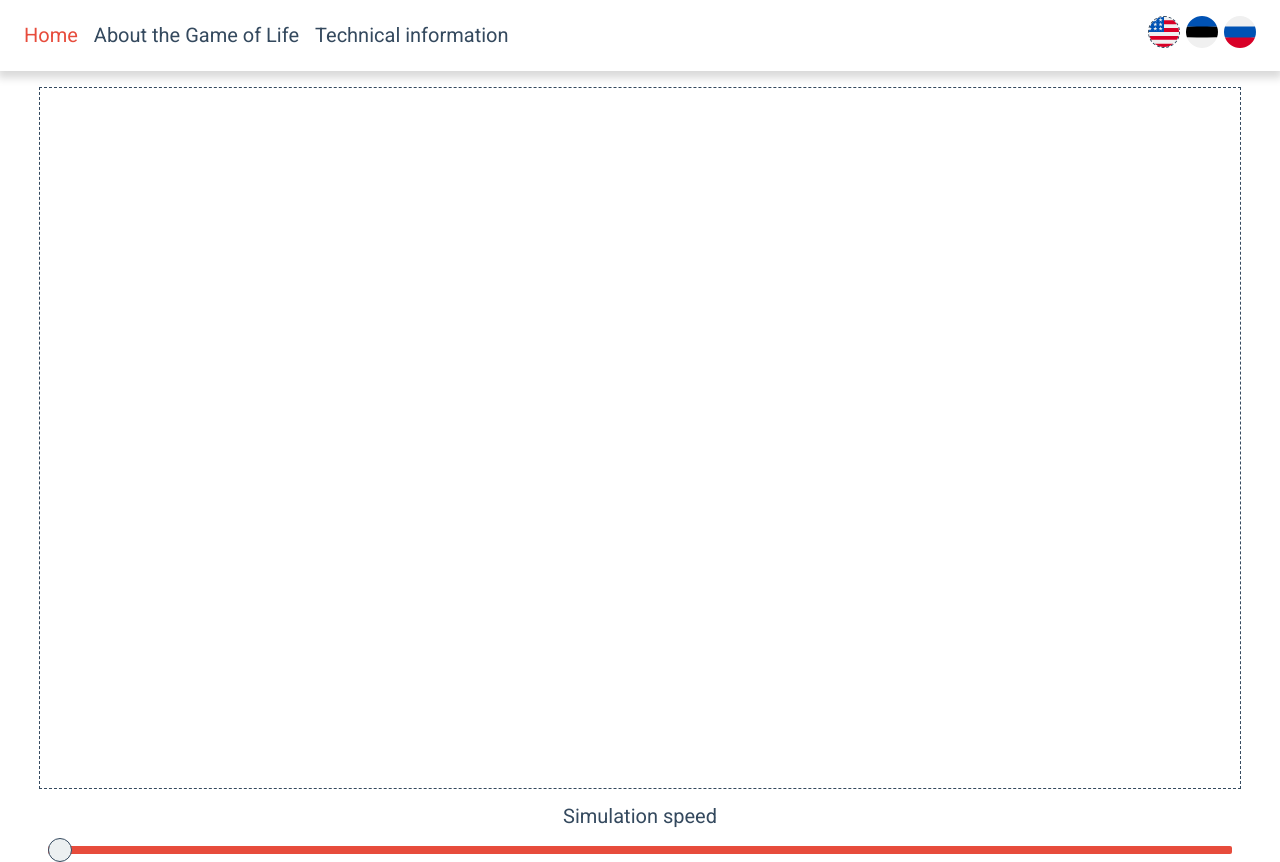
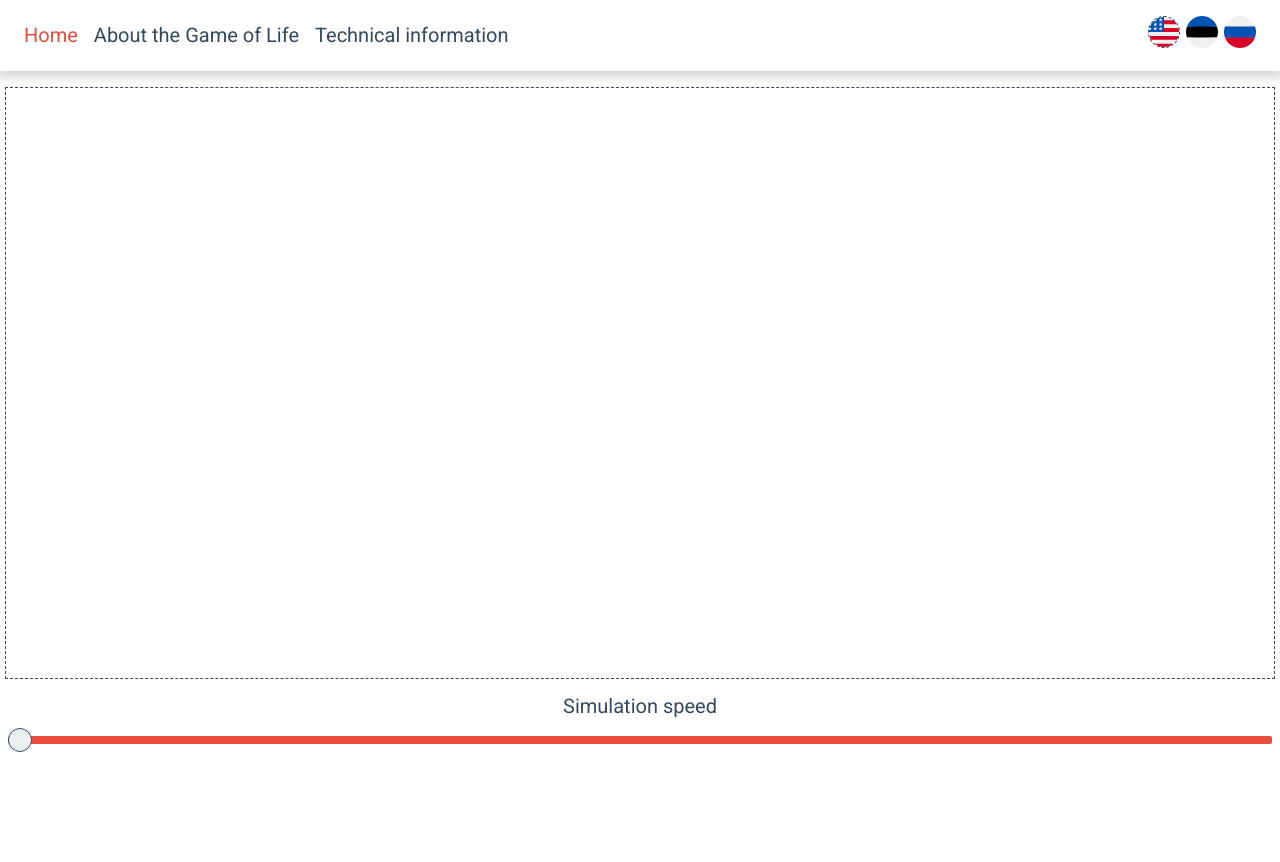
Before and after one commit to verrev/cybercube-gol, a React app: page / in a window 1280 px wide. After the commit the page ends 800 px from the top, so only its background shows below. Built offline with nearby package versions, Linux system fonts and the light colour scheme.

Commit message:
Improved page layout

```diff
--- a/package.json
+++ b/package.json
@@ -21,6 +21,7 @@
   },
   "devDependencies": {
     "@babel/core": "^7.8.6",
+    "@babel/plugin-proposal-class-properties": "^7.8.3",
     "@babel/preset-env": "^7.8.6",
     "@babel/preset-react": "^7.8.3",
     "babel-eslint": "^10.1.0",
--- a/src/assets/index.sass
+++ b/src/assets/index.sass
@@ -3,7 +3,8 @@
 @import './var.sass'
 
 html,
-body
+body,
+#root
   height: 100%
 
 html
@@ -12,6 +13,8 @@ html
 body
   font-family: 'Roboto', sans-serif
   color: $color-primary
+  margin: 0
+  padding: 0
 
 p
   font-size: 1rem
@@ -27,3 +30,7 @@ h5
   font-size: 1.46rem
 h6
   font-size: 1.33rem
+
+#root
+  display: flex
+  flex-direction: column
--- a/src/assets/styles/blocks/game-board.sass
+++ b/src/assets/styles/blocks/canvas.sass
@@ -1,7 +1,9 @@
-.game-board
+.canvas
+  flex: 1
   display: flex
   justify-content: center
+  margin: 0 8px
 
-  &__canvas
+  &__element
     border: 1px dashed
     cursor: crosshair
--- a/src/assets/styles/blocks/menu.sass
+++ b/src/assets/styles/blocks/menu.sass
@@ -1,6 +1,7 @@
 @import '../../var.sass'
 
 .menu
+  flex: 0
   display: flex
   justify-content: space-between
   padding: 16px
--- a/src/assets/styles/blocks/settings.sass
+++ b/src/assets/styles/blocks/settings.sass
@@ -1,9 +1,10 @@
 @import '../../var.sass'
 
 .settings
+  flex: 0
   display: flex
   flex-direction: column
-  margin: 16px 48px 96px 48px
+  margin: 16px 8px 56px 8px
   text-align: center
 
   &__fps
--- /dev/null
+++ b/src/components/Canvas/index.js
@@ -0,0 +1,19 @@
+import React from "react";
+import PropTypes from "prop-types";
+import "assets/styles/blocks/canvas.sass";
+
+const propTypes = {
+  setCanvasRef: PropTypes.func.isRequired,
+  setCanvasWrapperRef: PropTypes.func.isRequired,
+  onClick: PropTypes.func.isRequired
+};
+
+const Canvas = ({ setCanvasRef, setCanvasWrapperRef, onClick }) => (
+  <div className="canvas" ref={setCanvasWrapperRef}>
+    <canvas className="canvas__element" ref={setCanvasRef} onClick={onClick} />
+  </div>
+);
+
+Canvas.propTypes = propTypes;
+
+export default Canvas;
--- a/src/components/GameBoard/index.js
+++ /dev/null
@@ -1,26 +0,0 @@
-import React from "react";
-import PropTypes from "prop-types";
-import "assets/styles/blocks/game-board.sass";
-
-const propTypes = {
-  setCanvasRef: PropTypes.func.isRequired,
-  canvasWidth: PropTypes.number.isRequired,
-  canvasHeight: PropTypes.number.isRequired,
-  onClick: PropTypes.func.isRequired
-};
-
-const Canvas = ({ setCanvasRef, canvasWidth, canvasHeight, onClick }) => (
-  <div className="game-board">
-    <canvas
-      className="game-board__canvas"
-      ref={setCanvasRef}
-      width={canvasWidth}
-      height={canvasHeight}
-      onClick={onClick}
-    />
-  </div>
-);
-
-Canvas.propTypes = propTypes;
-
-export default Canvas;
--- a/src/containers/CanvasContainer.js
+++ b/src/containers/CanvasContainer.js
@@ -1,71 +1,58 @@
 import React, { Component, createRef } from "react";
 import PropTypes from "prop-types";
-import GameBoard from "components/GameBoard";
+import Canvas from "components/Canvas";
 import {
   initializeGameState,
   addLivingCells,
   updateGameState,
-  drawGameStateToCanvas,
-  getCanvasDimensions
+  drawGameStateToCanvas
 } from "utils/gameOfLifeHelpers";
 
 const propTypes = {
-  fps: PropTypes.number.isRequired,
-  screenDimensions: PropTypes.object.isRequired
+  fps: PropTypes.number.isRequired
 };
 
-class GameBoardContainer extends Component {
+class CanvasContainer extends Component {
+  static CELL_SIZE = 10;
+
   constructor(props) {
     super(props);
 
-    this.state = {
-      ...getCanvasDimensions(props.screenDimensions),
-      cellSize: 10
-    };
-
     this.canvasRef = createRef();
+    this.canvasWrapperRef = createRef();
     this.canvasContext = null;
     this.previousTickTime = performance.now();
     this.isRunning = true;
 
     this.setCanvasRef = this.setCanvasRef.bind(this);
+    this.setCanvasWrapperRef = this.setCanvasWrapperRef.bind(this);
     this.tick = this.tick.bind(this);
     this.onClick = this.onClick.bind(this);
+    this.onResize = this.onResize.bind(this);
   }
 
   componentDidMount() {
-    this.gameState = initializeGameState(this.state);
+    this.canvasContext = this.canvasRef.getContext("2d");
+    this.canvasRef.onselectstart = () => false;
+    this.onResize();
     requestAnimationFrame(this.tick);
+    addEventListener("resize", this.onResize);
+  }
+
+  onResize() {
+    this.canvasRef.removeAttribute("width");
+    this.canvasRef.removeAttribute("height");
+    this.canvasRef.setAttribute("width", this.canvasWrapperRef.clientWidth);
+    this.canvasRef.setAttribute("height", this.canvasWrapperRef.clientHeight);
+    this.gameState = initializeGameState(
+      this.canvasWrapperRef.clientWidth,
+      this.canvasWrapperRef.clientHeight,
+      CanvasContainer.CELL_SIZE
+    );
   }
 
   componentWillUnmount() {
     this.isRunning = false;
-  }
-
-  componentDidUpdate(prevProps, prevState) {
-    const {
-      canvasWidth: prevCanvasWidth,
-      canvasHeight: prevCanvasHeight,
-      cellSize: prevCellSize
-    } = prevState;
-    const { canvasWidth, canvasHeight, cellSize } = this.state;
-    const { screenDimensions: prevScreenDimensions } = prevProps;
-    const { screenDimensions } = this.props;
-
-    if (prevScreenDimensions !== screenDimensions) {
-      this.setState({
-        ...getCanvasDimensions(screenDimensions)
-      });
-    }
-
-    if (
-      prevCanvasWidth !== canvasWidth ||
-      prevCanvasHeight !== canvasHeight ||
-      prevCellSize !== cellSize
-    ) {
-      this.initializeCanvas();
-      this.gameState = initializeGameState(this.state);
-    }
   }
 
   setCanvasRef(canvasRef) {
@@ -73,16 +60,13 @@ class GameBoardContainer extends Component {
       return;
     }
     this.canvasRef = canvasRef;
-    this.initializeCanvas();
   }
 
-  initializeCanvas() {
-    this.canvasContext = this.canvasRef.getContext("2d");
-    this.canvasContext.setTransform(1, 0, 0, 1, 0, 0);
-    this.canvasContext.scale(2, 2);
-    this.canvasRef.style.width = `${this.state.canvasWidth}px`;
-    this.canvasRef.style.height = `${this.state.canvasHeight}px`;
-    this.canvasRef.onselectstart = () => false;
+  setCanvasWrapperRef(canvasWrapperRef) {
+    if (!this.isRunning) {
+      return;
+    }
+    this.canvasWrapperRef = canvasWrapperRef;
   }
 
   tick(currentTickTime) {
@@ -98,37 +82,36 @@ class GameBoardContainer extends Component {
         this.canvasRef,
         this.canvasContext,
         this.gameState,
-        this.state.cellSize
+        CanvasContainer.CELL_SIZE
       );
       updateGameState(this.gameState);
     }
   }
 
   onClick(clickEvent) {
-    const {
-      gameState,
-      canvasRef,
-      canvasContext,
-      state: { cellSize }
-    } = this;
-    addLivingCells(gameState, cellSize, clickEvent, canvasRef);
+    const { gameState, canvasRef, canvasContext } = this;
+    addLivingCells(gameState, CanvasContainer.CELL_SIZE, clickEvent, canvasRef);
     requestAnimationFrame(() =>
-      drawGameStateToCanvas(canvasRef, canvasContext, gameState, cellSize)
+      drawGameStateToCanvas(
+        canvasRef,
+        canvasContext,
+        gameState,
+        CanvasContainer.CELL_SIZE
+      )
     );
   }
 
   render() {
     return (
-      <GameBoard
+      <Canvas
         setCanvasRef={this.setCanvasRef}
-        canvasWidth={this.state.canvasWidth * 2}
-        canvasHeight={this.state.canvasHeight * 2}
+        setCanvasWrapperRef={this.setCanvasWrapperRef}
         onClick={this.onClick}
       />
     );
   }
 }
 
-GameBoardContainer.propTypes = propTypes;
+CanvasContainer.propTypes = propTypes;
 
-export default GameBoardContainer;
+export default CanvasContainer;
--- a/src/containers/GameOfLifeContainer.js
+++ b/src/containers/GameOfLifeContainer.js
@@ -1,29 +1,13 @@
-import React, { useState, useCallback, useEffect } from "react";
+import React, { useState } from "react";
 import CanvasContainer from "containers/CanvasContainer";
 import SettingsContainer from "containers/SettingsContainer";
 
 const GameOfLifeContainer = () => {
   const [fps, setFps] = useState(1);
 
-  const [screenDimensions, setScreenDimensions] = useState({
-    width: window.innerWidth,
-    height: window.innerHeight
-  });
-
-  const onResize = useCallback(
-    ({ target: { innerWidth: width, innerHeight: height } }) =>
-      setScreenDimensions({ width, height }),
-    [setScreenDimensions]
-  );
-
-  useEffect(() => {
-    addEventListener("resize", onResize);
-    return () => removeEventListener("resize", onResize);
-  }, []);
-
   return (
     <>
-      <CanvasContainer screenDimensions={screenDimensions} fps={fps} />
+      <CanvasContainer fps={fps} />
       <SettingsContainer fps={fps} setFps={setFps} />
     </>
   );
--- a/src/utils/gameOfLifeHelpers.js
+++ b/src/utils/gameOfLifeHelpers.js
@@ -1,11 +1,7 @@
-export const initializeGameState = ({
-  canvasWidth,
-  canvasHeight,
-  cellSize
-}) => {
+export const initializeGameState = (canvasWidth, canvasHeight, cellSize) => {
   const gameState = [];
-  const columnCount = canvasWidth / cellSize;
-  const rowCount = canvasHeight / cellSize;
+  const columnCount = (canvasWidth - (canvasWidth % cellSize)) / cellSize;
+  const rowCount = (canvasHeight - (canvasHeight % cellSize)) / cellSize;
 
   for (let i = 0; i < columnCount; ++i) {
     for (let j = 0; j < rowCount; ++j) {
@@ -20,7 +16,7 @@ export const initializeGameState = ({
 };
 
 const addRandomLiveNeighbor = (gameState, x, y) => {
-  const possibleIndices = [-2, -1, 0, 0, 1, 2];
+  const possibleIndices = [-4, -3, -2, -1, 0, 0, 1, 2, 3, 4];
   const r1 =
     possibleIndices[Math.floor(Math.random() * possibleIndices.length)];
   const r2 =
@@ -122,10 +118,3 @@ export const drawGameStateToCanvas = (
     }
   }
 };
-
-export const getCanvasDimensions = screenDimensions => ({
-  canvasWidth:
-    screenDimensions.width - 10 - ((screenDimensions.width - 10) % 100),
-  canvasHeight:
-    screenDimensions.height - 100 - ((screenDimensions.height - 100) % 100)
-});
```
Also changed, not shown: .babelrc, 1 other file (tests, documents, lock files or other folders).
